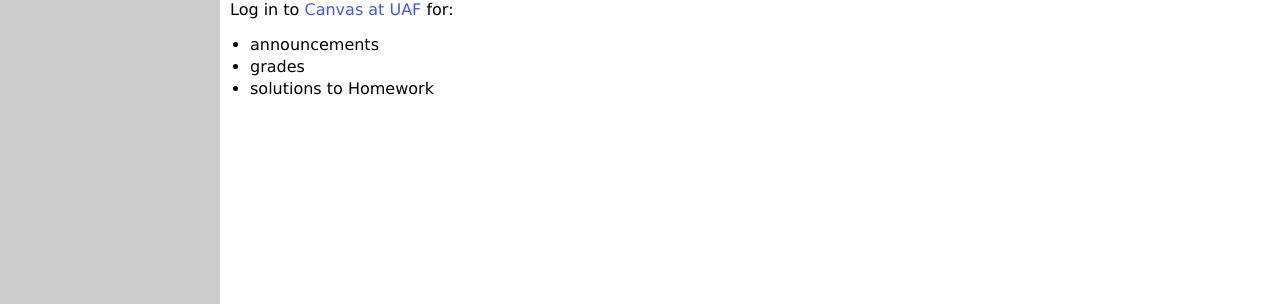
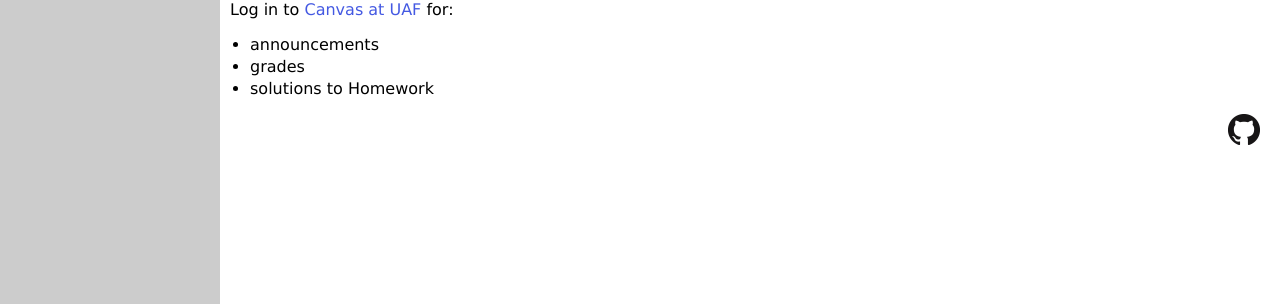
Before and after one commit to jrfaudree/M405s2024, a Jekyll site: the page built from index.md, in a window 1280 px wide. Shown: the part 240-544 px from the top of the page. Built offline with Jekyll 4.4.1, drawn with Linux system fonts in a browser that asks for light colours.

Commit message:
convenience link to github page for website

```diff
--- a/index.md
+++ b/index.md
@@ -16,3 +16,5 @@ Log in to [Canvas at UAF](https://canvas.alaska.edu/courses) for:
   * announcements
   * grades
   * solutions to Homework
+
+[<img src="assets/images/GitHub-Mark-32px.png" align="right">](https://github.com/jrfaudree/M405s2024 "github repository for this site")
```
